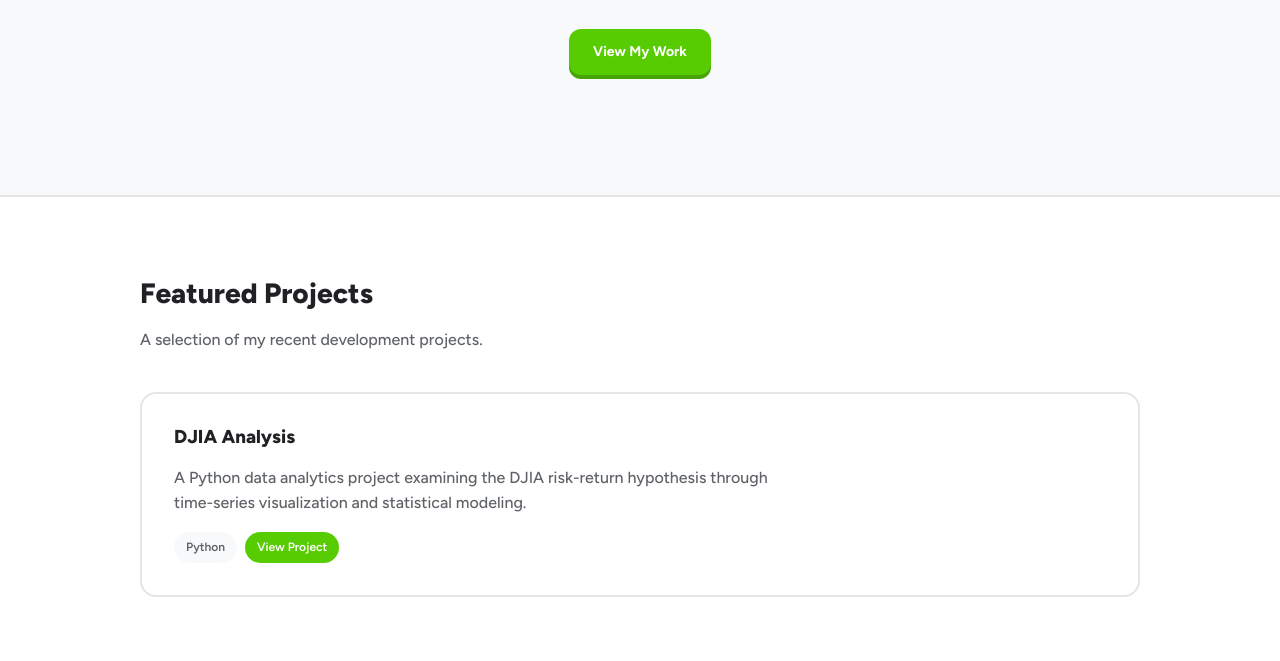
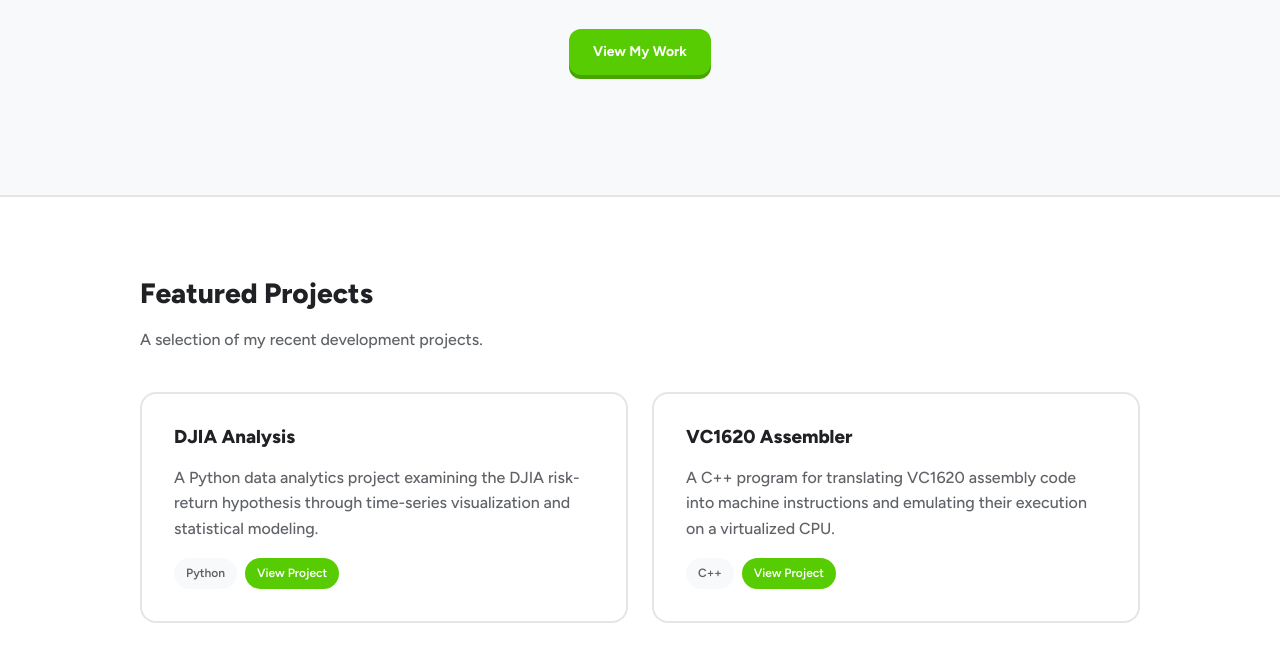
Before and after one commit to PartinR/portfolio_website, a plain HTML site: page index.html in a window 1280 px wide. Shown: the part 305-966 px from the top of the page. Drawn offline with Linux system fonts and the light colour scheme.

Commit message:
feat: add VC1620 Assembler project card to portfolio.

```diff
--- a/index.html
+++ b/index.html
@@ -44,12 +44,25 @@
                 <div class="card">
                     <h3>DJIA Analysis</h3>
                     <p class="subtext">
-                        A Python data analytics project examining the DJIA risk-return hypothesis
-                        through time-series visualization and statistical modeling.
+                        A Python data analytics project examining the DJIA risk-return hypothesis through time-series
+                        visualization and statistical modeling.
                     </p>
                     <div class="card-footer">
                         <span class="tag">Python</span>
                         <a href="https://github.com/PartinR/djia_analysis" class="project-link" target="_blank">View
+                            Project</a>
+                    </div>
+                </div>
+
+                <div class="card">
+                    <h3>VC1620 Assembler</h3>
+                    <p class="subtext">
+                        A C++ program for translating VC1620 assembly code into machine instructions and emulating
+                        their execution on a virtualized CPU.
+                    </p>
+                    <div class="card-footer">
+                        <span class="tag">C++</span>
+                        <a href="https://github.com/PartinR/vc1620_assembler" class="project-link" target="_blank">View
                             Project</a>
                     </div>
                 </div>
```
